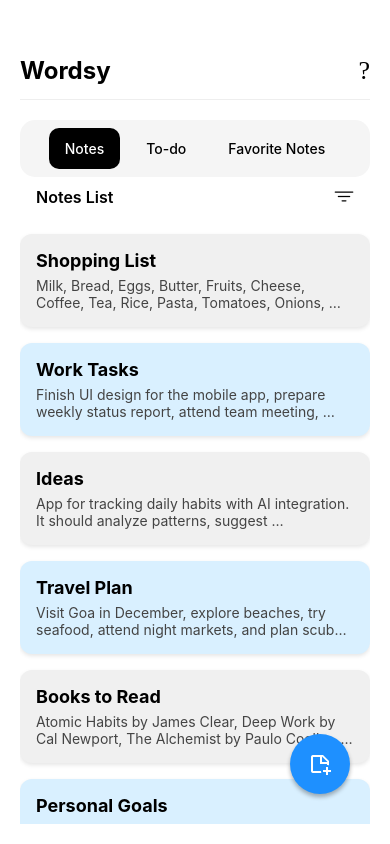
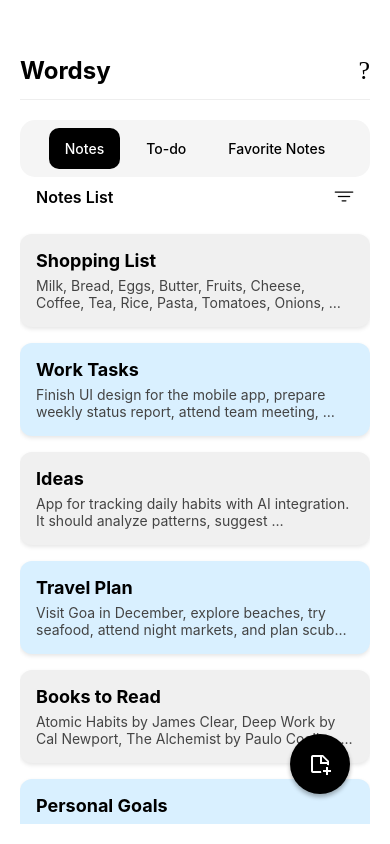
Before and after one commit to mudabirkowsar/Wordsy--React-Native--, a React Native app: screen /Home in a window 390 px wide. Built offline with nearby package versions, Linux system fonts and the light colour scheme.

Commit message:
added buttons for adding todo and note

```diff
--- a/src/screens/Notes.js
+++ b/src/screens/Notes.js
@@ -126,7 +126,8 @@ const styles = StyleSheet.create({
     width: 60,
     height: 60,
     borderRadius: 30,
-    backgroundColor: "#1e90ff",
+    // backgroundColor: "#1e90ff",
+    backgroundColor:"black",
     justifyContent: "center",
     alignItems: "center",
     elevation: 5,
--- a/src/screens/Todos.js
+++ b/src/screens/Todos.js
@@ -1,5 +1,7 @@
 import React from 'react';
 import { View, Text, ScrollView, StyleSheet, TouchableOpacity } from 'react-native';
+
+import Entypo from 'react-native-vector-icons/Entypo';
 
 const dummyTodos = [
   { id: '1', text: 'Buy groceries' },
@@ -50,7 +52,7 @@ export default function Todos() {
 
       {/* Floating Add Button */}
       <TouchableOpacity style={styles.fab}>
-        <Text style={styles.fabText}>+</Text>
+        <Entypo name="add-to-list" color="#fff" size={24} />
       </TouchableOpacity>
     </View>
   );
@@ -93,7 +95,8 @@ const styles = StyleSheet.create({
     width: 60,
     height: 60,
     borderRadius: 30,
-    backgroundColor: '#1e90ff',
+    // backgroundColor: '#1e90ff',
+    backgroundColor:"black",
     justifyContent: 'center',
     alignItems: 'center',
     elevation: 5,
```
